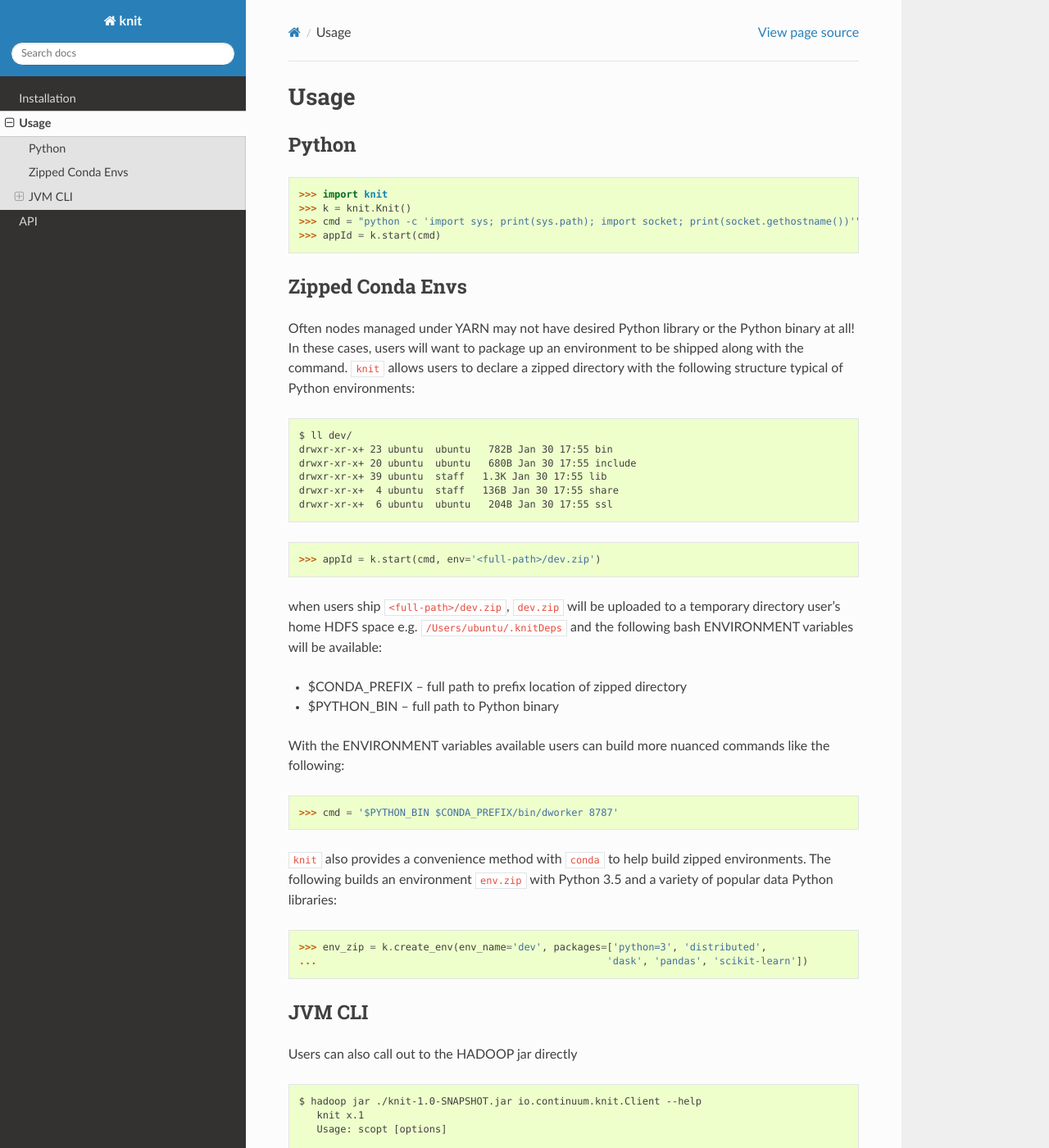
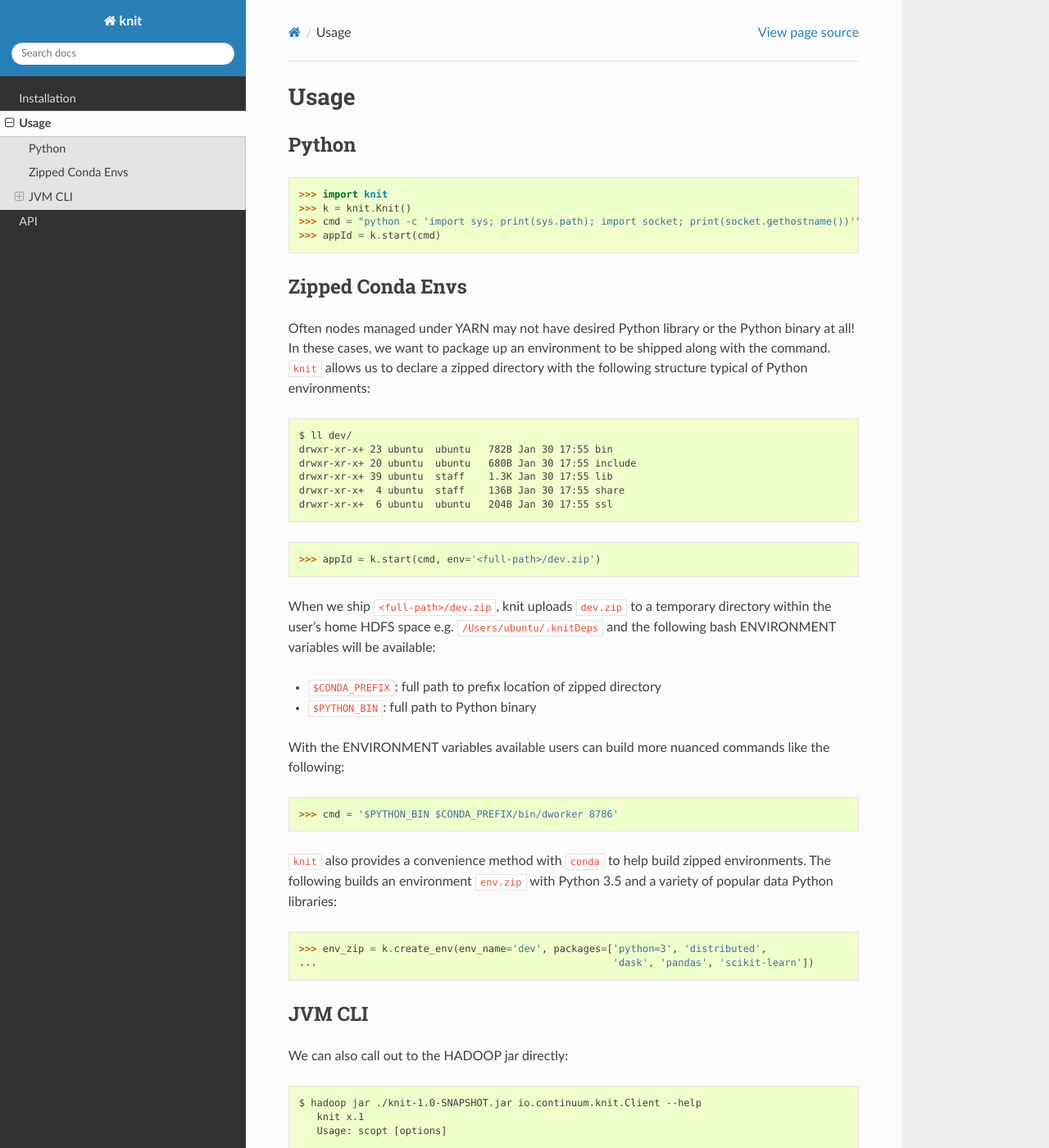
Before and after one commit to dask/knit, a Sphinx documentation site: the page built from docs/source/usage.rst, in a window 1280 px wide and 1400 px high. Shown: the whole window at 82% size. Built offline with Sphinx 7.4.7 and the Read the Docs theme 2.0.0, drawn with Linux system fonts in a browser that asks for light colours.

Commit message:
futz with docs
1.  Change "the user" to "we"
2.  Fix some typos
3.  Other small language edits

```diff
--- a/docs/source/install.rst
+++ b/docs/source/install.rst
@@ -28,4 +29,5 @@ Clone git repository and build maven project:
 .. code-block:: bash
 
    $ git clone https://github.com/blaze/knit
+   $ cd knit
    $ python setup.py install
--- a/docs/source/usage.rst
+++ b/docs/source/usage.rst
@@ -17,32 +17,33 @@ Zipped Conda Envs
 ~~~~~~~~~~~~~~~~~
 
 Often nodes managed under YARN may not have desired Python library or the Python binary at all!  In these cases,
-users will want to package up an environment to be shipped along with the command.  ``knit`` allows users to declare a
+we want to package up an environment to be shipped along with the command.  ``knit`` allows us to declare a
 zipped directory with the following structure typical of Python environments::
 
 
    $ ll dev/
    drwxr-xr-x+ 23 ubuntu  ubuntu   782B Jan 30 17:55 bin
    drwxr-xr-x+ 20 ubuntu  ubuntu   680B Jan 30 17:55 include
-   drwxr-xr-x+ 39 ubuntu  staff   1.3K Jan 30 17:55 lib
-   drwxr-xr-x+  4 ubuntu  staff   136B Jan 30 17:55 share
+   drwxr-xr-x+ 39 ubuntu  staff    1.3K Jan 30 17:55 lib
+   drwxr-xr-x+  4 ubuntu  staff    136B Jan 30 17:55 share
    drwxr-xr-x+  6 ubuntu  ubuntu   204B Jan 30 17:55 ssl
 
 .. code-block:: python
 
    >>> appId = k.start(cmd, env='<full-path>/dev.zip')
 
-when users ship ``<full-path>/dev.zip``, ``dev.zip`` will be uploaded to a temporary directory user's home HDFS space
-e.g. ``/Users/ubuntu/.knitDeps`` and the following bash ENVIRONMENT variables will be available:
+When we ship ``<full-path>/dev.zip``, knit uploads ``dev.zip`` to a temporary directory within the
+user's home HDFS space e.g. ``/Users/ubuntu/.knitDeps`` and the following bash ENVIRONMENT variables
+will be available:
 
-- $CONDA_PREFIX -- full path to prefix location of zipped directory
-- $PYTHON_BIN -- full path to Python binary
+- ``$CONDA_PREFIX``: full path to prefix location of zipped directory
+- ``$PYTHON_BIN``: full path to Python binary
 
 With the ENVIRONMENT variables available users can build more nuanced commands like the following:
 
 .. code-block:: python
 
-   >>> cmd = '$PYTHON_BIN $CONDA_PREFIX/bin/dworker 8787'
+   >>> cmd = '$PYTHON_BIN $CONDA_PREFIX/bin/dworker 8786'
 
 ``knit`` also provides a convenience method with ``conda`` to help build zipped environments.  The following
 builds an environment ``env.zip`` with Python 3.5 and a variety of popular data Python libraries:
@@ -50,15 +51,13 @@ builds an environment ``env.zip`` with Python 3.5 and a variety of popular data
 .. code-block:: python
 
    >>> env_zip = k.create_env(env_name='dev', packages=['python=3', 'distributed',
-   ...                                                 'dask', 'pandas', 'scikit-learn'])
+   ...                                                  'dask', 'pandas', 'scikit-learn'])
 
 
 JVM CLI
 ~~~~~~~
 
-Users can also call out to the HADOOP jar directly
-
-::
+We can also call out to the HADOOP jar directly::
 
    $ hadoop jar ./knit-1.0-SNAPSHOT.jar io.continuum.knit.Client --help
       knit x.1
@@ -80,8 +79,6 @@ Users can also call out to the HADOOP jar directly
    $ hadoop jar ./knit-1.0-SNAPSHOT.jar io.continuum.knit.Client --numInstances 1 \
      --command "python -c 'import sys; print(sys.path); import random; print(str(random.random()))'"
 
-::
-
 
 Helpful aliases
 ---------------
```
Also changed, not shown: other parts of docs/source/install.rst (+2 -1 lines), docs/source/index.rst (+7 -6 lines), docs/source/quickstart.rst (+13 -12 lines).
